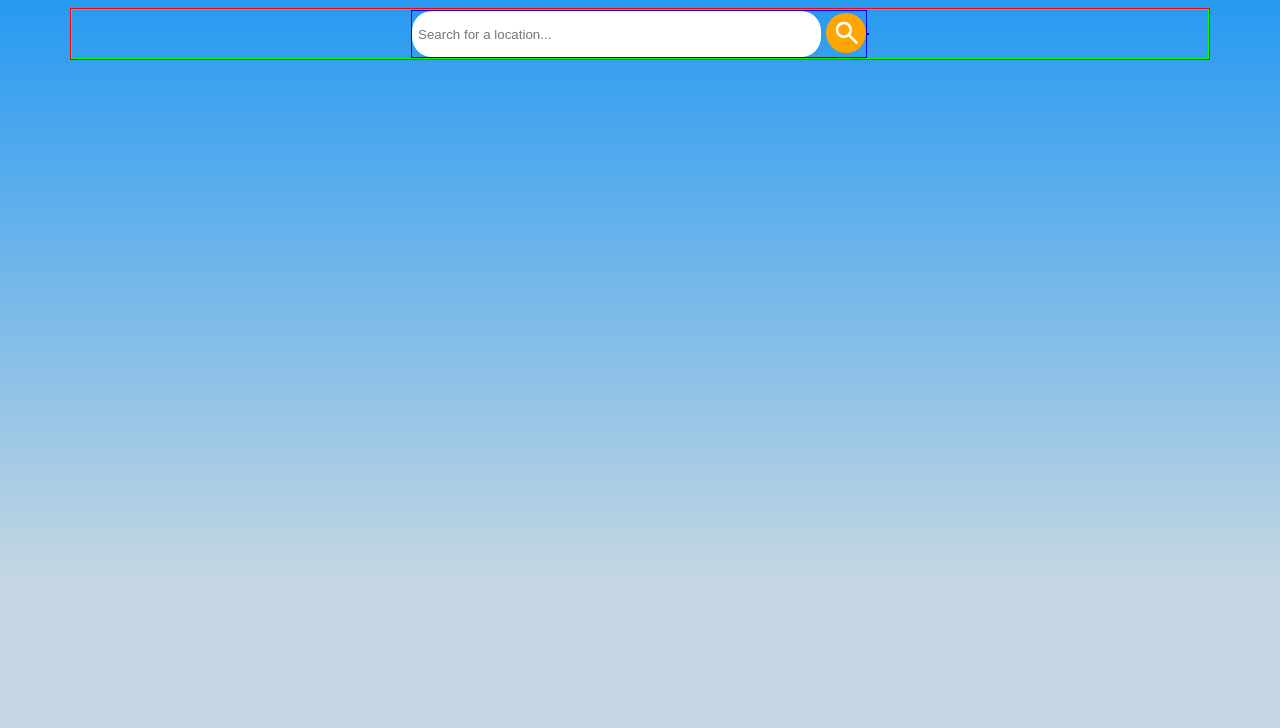
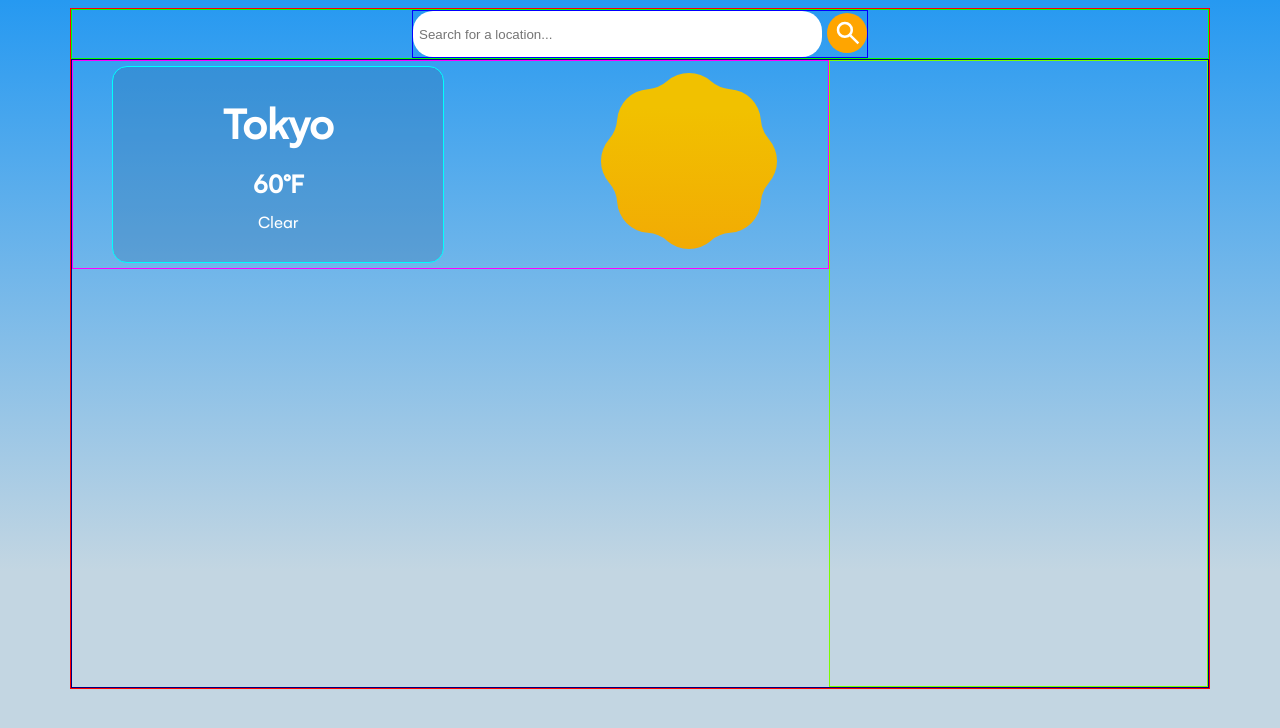
Before and after one commit to Q-Chan97/weather-app, a website built with webpack: page src/template.html in a window 1280 px wide. Built offline with nearby package versions, Linux system fonts and the light colour scheme; no server answers.

Commit message:
Add elements for current forecast

```diff
--- a/src/template.html
+++ b/src/template.html
@@ -16,7 +16,21 @@
             <div><button type="submit" id="search-button"><svg xmlns="http://www.w3.org/2000/svg" height="30px" width="30px" viewBox="0 -960 960 960" fill="#FFFFFF"><path d="M784-120 532-372q-30 24-69 38t-83 14q-109 0-184.5-75.5T120-580q0-109 75.5-184.5T380-840q109 0 184.5 75.5T640-580q0 44-14 83t-38 69l252 252-56 56ZM380-400q75 0 127.5-52.5T560-580q0-75-52.5-127.5T380-760q-75 0-127.5 52.5T200-580q0 75 52.5 127.5T380-400Z"/></svg></button></div>
           </div>
         </div>
-        <div id="main-info"></div>
+      </div>
+      <div id="main-info">
+        <div id="forecast-container">
+          <div id="forecast-info">
+            <div id="current-conditions">
+              <h2 id="location">Tokyo</h2> <!-- Testing -->
+              <h3 id="temperature">60°F</h3> <!-- Testing -->
+              <p id="conditions">Clear</p> <!-- Testing -->
+            </div>
+          </div>
+          <div>
+            <img id="forecast-image-main" src="./assets/images/clear_day.svg"> <!-- Testing -->
+          </div>
+        </div>
+        <div id="side-container"></div>
       </div>
     </div>
   </body>
```
